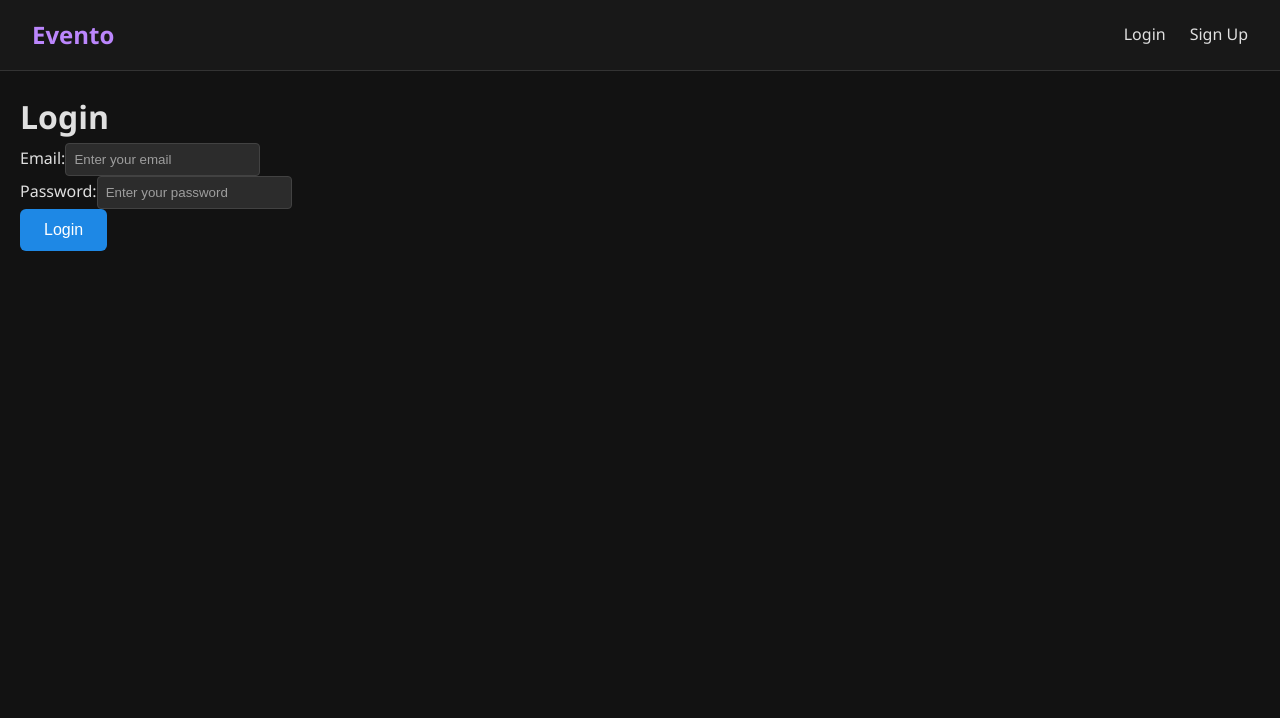
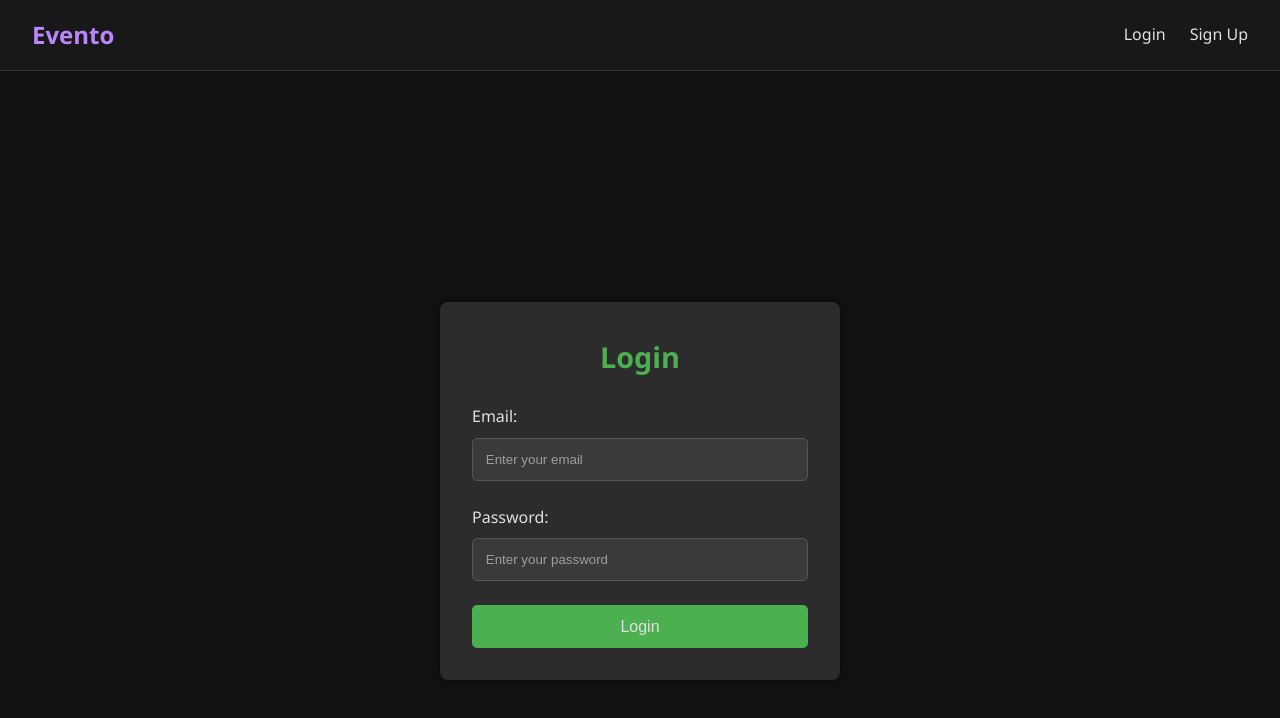
Before and after one commit to ahmedzzyy/evento-io, a Next.js app in the folder frontend/: page /auth/login in a window 1280 px wide. Shown: the top 718 px of the page. Built offline with nearby package versions, Linux system fonts and the light colour scheme.

Commit message:
Login Page Styled

```diff
--- a/frontend/pages/auth/login.js
+++ b/frontend/pages/auth/login.js
@@ -2,6 +2,7 @@ import { useForm } from 'react-hook-form';
 import { useRouter } from 'next/router';
 import { useState } from 'react';
 import { loginUser } from "@/services/authService";
+import styles from "@/styles/Login.module.css";
 
 const Login = () => {
     const { register, handleSubmit, formState: { errors } } = useForm();
@@ -23,32 +24,36 @@ const Login = () => {
     };
 
     return (
-        <div>
-            <h1>Login</h1>
-            <form onSubmit={handleSubmit(onSubmit)}>
-                <div>
-                    <label>Email:</label>
+        <div className={styles.loginContainer}>
+            <form className={styles.loginForm} onSubmit={handleSubmit(onSubmit)}>
+                <h2 className={styles.loginTitle}>Login</h2>
+                <div className={styles.formGroup}>
+                    <label htmlFor="email">Email:</label>
                     <input
                         type="email"
+                        name="email"
                         {...register('email', { required: 'Email is required' })}
                         placeholder="Enter your email"
+                        className={styles.inputField}
                     />
-                    {errors.email && <p>{errors.email.message}</p>}
+                    {errors.email && <p className={styles.errorMessage}>{errors.email.message}</p>}
                 </div>
 
-                <div>
-                    <label>Password:</label>
+                <div className={styles.formGroup}>
+                    <label htmlFor="password">Password:</label>
                     <input
                         type="password"
+                        name="password"
                         {...register('password', { required: 'Password is required' })}
                         placeholder="Enter your password"
+                        className={styles.inputField}
                     />
-                    {errors.password && <p>{errors.password.message}</p>}
+                    {errors.password && <p className={styles.errorMessage}>{errors.password.message}</p>}
                 </div>
 
-                <button type="submit">Login</button>
+                <button type="submit" className={styles.submitBtn}>Login</button>
 
-                {errorMsg && <p style={{ color: 'red' }}>{errorMsg}</p>}
+                {errorMsg && <p className={styles.errorMessage}>{errorMsg}</p>}
             </form>
         </div>
     );
--- /dev/null
+++ b/frontend/styles/Login.module.css
@@ -0,0 +1,64 @@
+.loginContainer {
+    display: flex;
+    justify-content: center;
+    align-items: center;
+    height: 100vh;
+}
+
+.loginForm {
+    background-color: var(--form-background); /* Soft dark background */
+    padding: 2rem;
+    border-radius: 8px;
+    box-shadow: 0 0 10px rgba(0, 0, 0, 0.5);
+    width: 100%;
+    max-width: 400px;
+}
+
+.loginTitle {
+    text-align: center;
+    font-size: 1.8rem;
+    color: var(--primary-color);
+    /* Main theme color for titles */
+    margin-bottom: 1.5rem;
+}
+
+.formGroup {
+    margin-bottom: 1.5rem;
+}
+
+.formGroup label {
+    display: block;
+    margin-bottom: 0.5rem;
+    color: var(--text-light);
+}
+
+.inputField {
+    width: 100%;
+    padding: 0.8rem;
+    border-radius: 5px;
+    border: 1px solid var(--border-color);
+    background-color: var(--input-background);
+    color: var(--text-light);
+}
+
+.submitBtn {
+    display: block;
+    width: 100%;
+    padding: 0.8rem;
+    background-color: var(--primary-color);
+    border: none;
+    border-radius: 5px;
+    color: var(--text-light);
+    cursor: pointer;
+    font-size: 1rem;
+}
+
+.submitBtn:hover {
+    background-color: var(--primary-hover);
+}
+
+.errorMessage {
+    color: var(--error-color);
+    text-align: center;
+    margin-bottom: 1rem;
+}
--- a/frontend/styles/globals.css
+++ b/frontend/styles/globals.css
@@ -1,4 +1,15 @@
 /* styles/globals.css */
+
+:root {
+    --background-dark: #121212;
+    --form-background: #2c2c2c;
+    --input-background: #3a3a3a;
+    --border-color: #555;
+    --primary-color: #4CAF50;
+    --primary-hover: #45a049;
+    --text-light: #e0e0e0;
+    --error-color: #ff4d4d;
+}
 
 /* Reset default styles */
 * {
```
